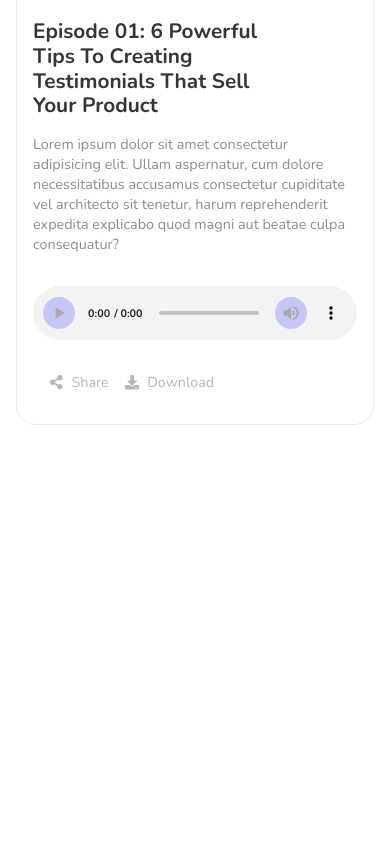
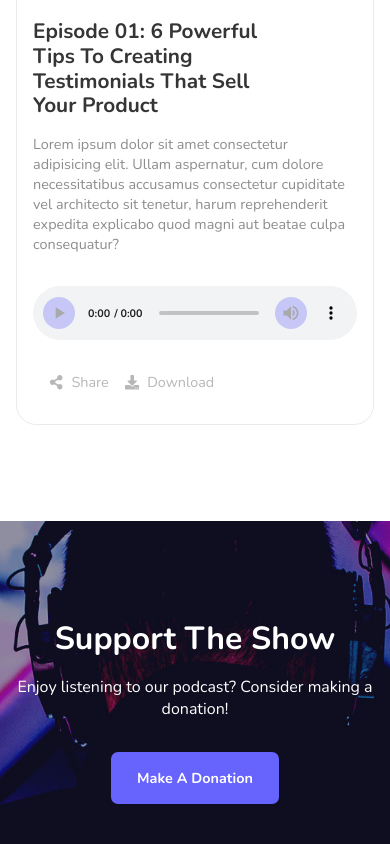
Before and after one commit to zacharymillerm/ultrapod, a React (Create React App) app: page / in a window 390 px wide. Shown: the part 4784-5628 px from the top of the page. Before the commit the page ends 5305 px from the top, so only its background shows below. Built offline with nearby package versions, Linux system fonts and the light colour scheme; the HTML template or start-up script is replaced by a standard one.

Commit message:
Added support section with responsiveness

```diff
--- a/src/components/Home/MainHome.js
+++ b/src/components/Home/MainHome.js
@@ -1,10 +1,12 @@
 import React from 'react'
+import Support from './Support'
 import Upcoming from './Upcoming'
 
 const MainHome = ({closeNav}) => {
   return (
     <div onClick={closeNav}>
         <Upcoming />
+        <Support />
     </div>
   )
 }
--- /dev/null
+++ b/src/components/Home/Support.js
@@ -0,0 +1,59 @@
+import React from 'react'
+import { Link } from 'react-router-dom'
+import styled from 'styled-components'
+import SupportBgd from '../../img/breadcrumb-bg.jpg'
+import { screens } from '../../data/Screens'
+
+// Styles
+const SupportContainer = styled.div`
+    display: flex;
+    flex-direction: column;
+    align-items: center;
+    padding: 6rem 1rem;
+    background-image: url(${SupportBgd});
+    background-position: center;
+    background-size: cover;
+    color: #fff;
+`
+const SupportHeader = styled.p`
+    font-size: 3rem;
+    font-weight: 700;
+    text-transform: capitalize;
+    margin-bottom: 1rem;
+    @media ${screens.tablet} {
+        font-size: 2rem;
+    }
+`
+const SupportDesc = styled.p`
+    font-size: 1.3rem;
+    margin-bottom: 2rem;
+    text-align: center;
+    @media ${screens.tablet} {
+        font-size: 1rem;
+    }
+`
+const SupportBtn = styled(Link)`
+    text-decoration: none;
+    text-transform: capitalize;
+	color: #fff;
+	background-color: #6763fd;
+	border-radius: 7px;
+	font-size: 90%;
+	font-weight: 700;
+	padding: 1rem 1.5rem;
+	width: 120px;
+	display: flex;
+	justify-content: center;
+`
+
+const Support = () => {
+  return (
+    <SupportContainer>
+        <SupportHeader>Support the show</SupportHeader>
+        <SupportDesc>Enjoy listening to our podcast? Consider making a donation!</SupportDesc>
+        <SupportBtn to='/'>Make a donation</SupportBtn>
+    </SupportContainer>
+  )
+}
+
+export default Support
```
